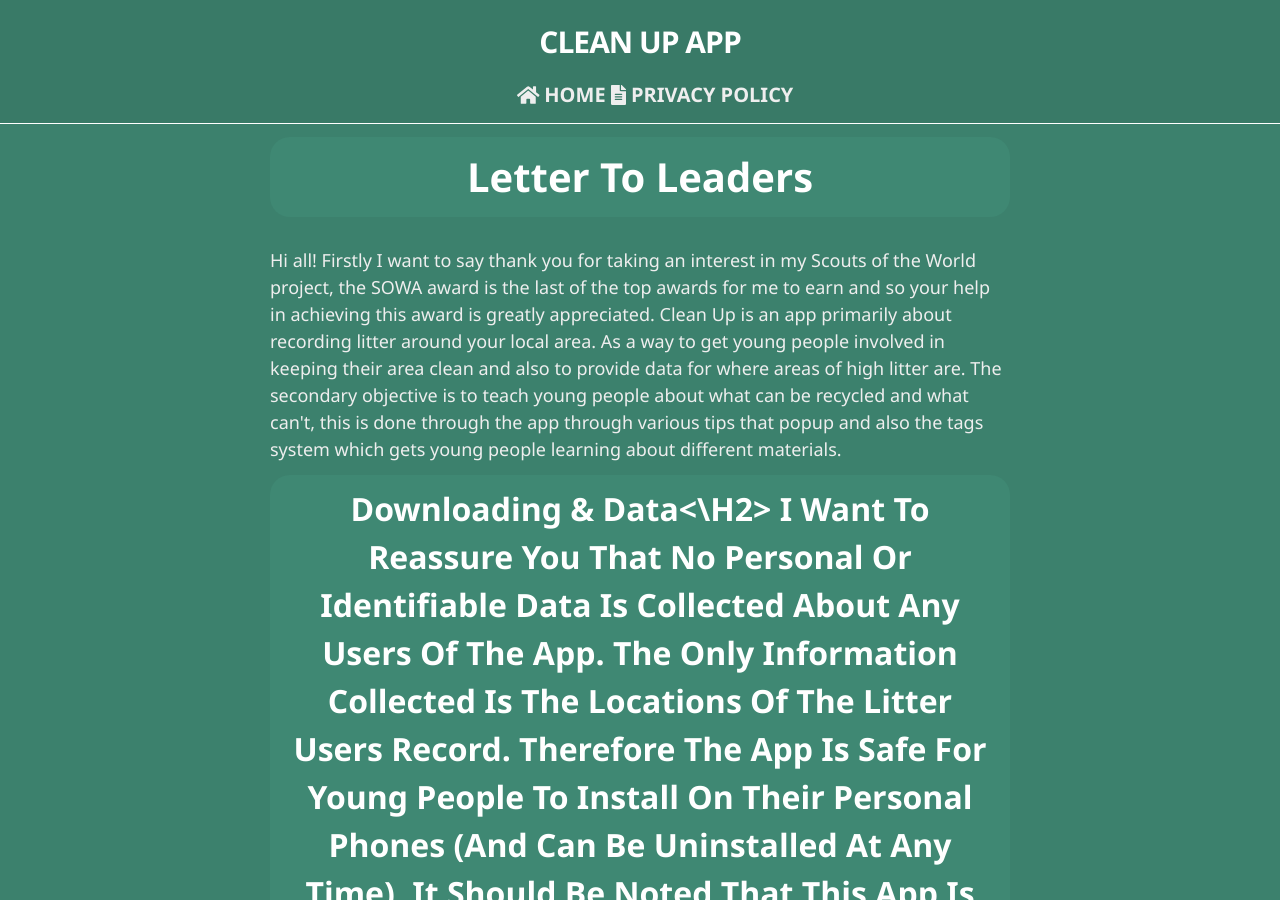
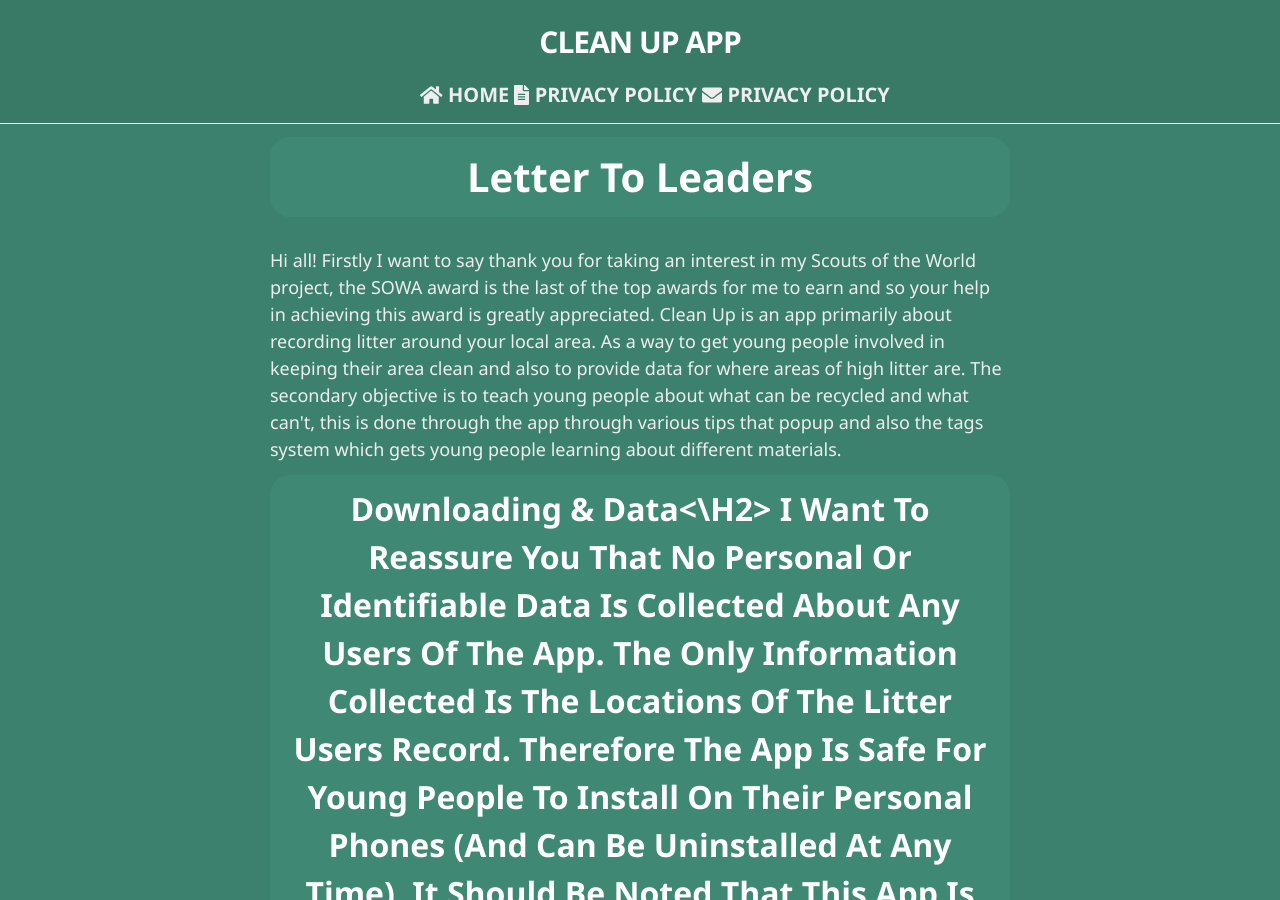
Before and after one commit to zar67/SOWA-Project, a Jekyll site: the page built from docs/letter-to-leaders.html, in a window 1280 px wide and 900 px high. Built offline with Jekyll 4.4.1, drawn with Linux system fonts in a browser that asks for light colours; nearby versions of some CDN libraries.

Commit message:
Update header.html

```diff
--- a/docs/_includes/header.html
+++ b/docs/_includes/header.html
@@ -6,6 +6,7 @@
       <li>
         <a class="page-link" href="{{ site.baseurl}}/index.html"><i class="fas fa-home nav-image"></i><span class="page-link-name"> Home     </span></a>
         <a class="page-link" href="{{ site.baseurl}}/privacy-policy.html"><i class="fas fa-file-alt nav-image"></i><span class="page-link-name"> Privacy Policy </span></a>
+      <a class="page-link" href="{{ site.baseurl}}/letter-to-leaders.html"><i class="fas fa-envelope nav-image"></i><span class="page-link-name"> Privacy Policy </span></a>
       </li>
     </ul>
 
```
